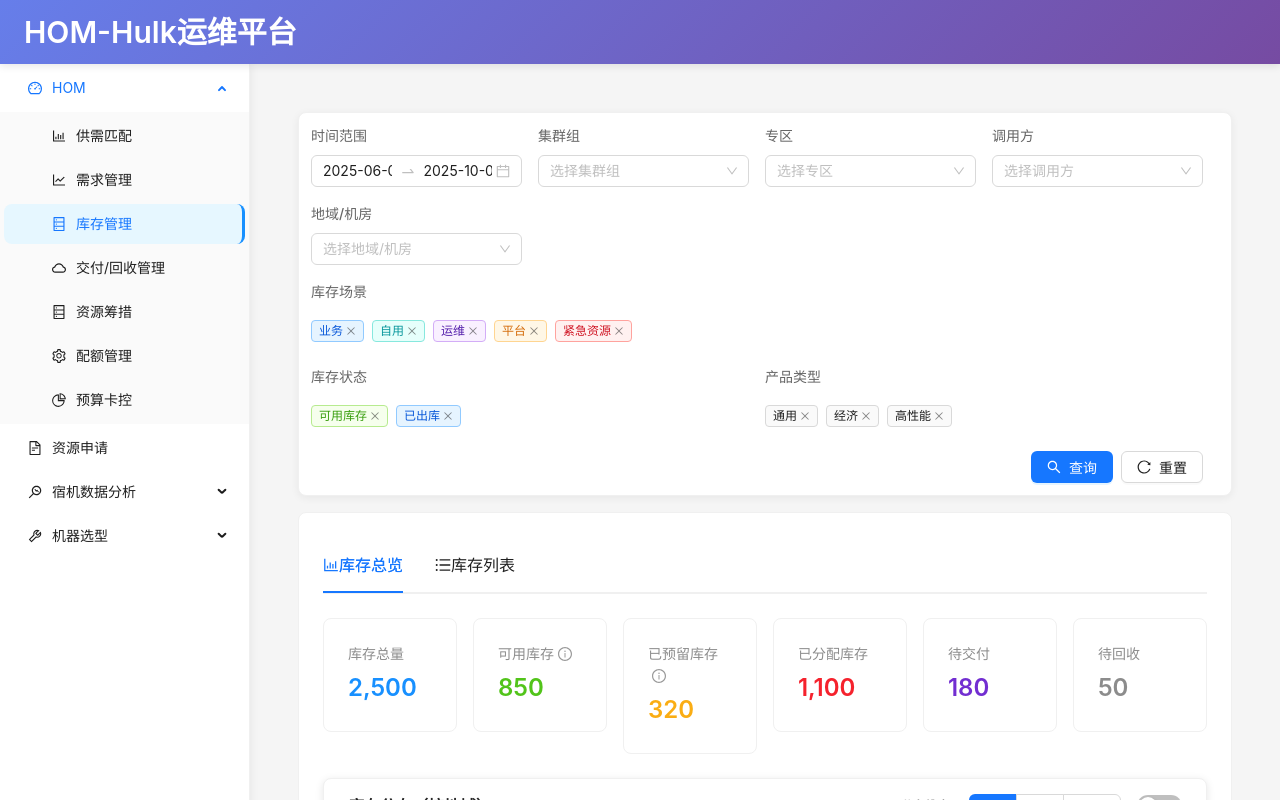
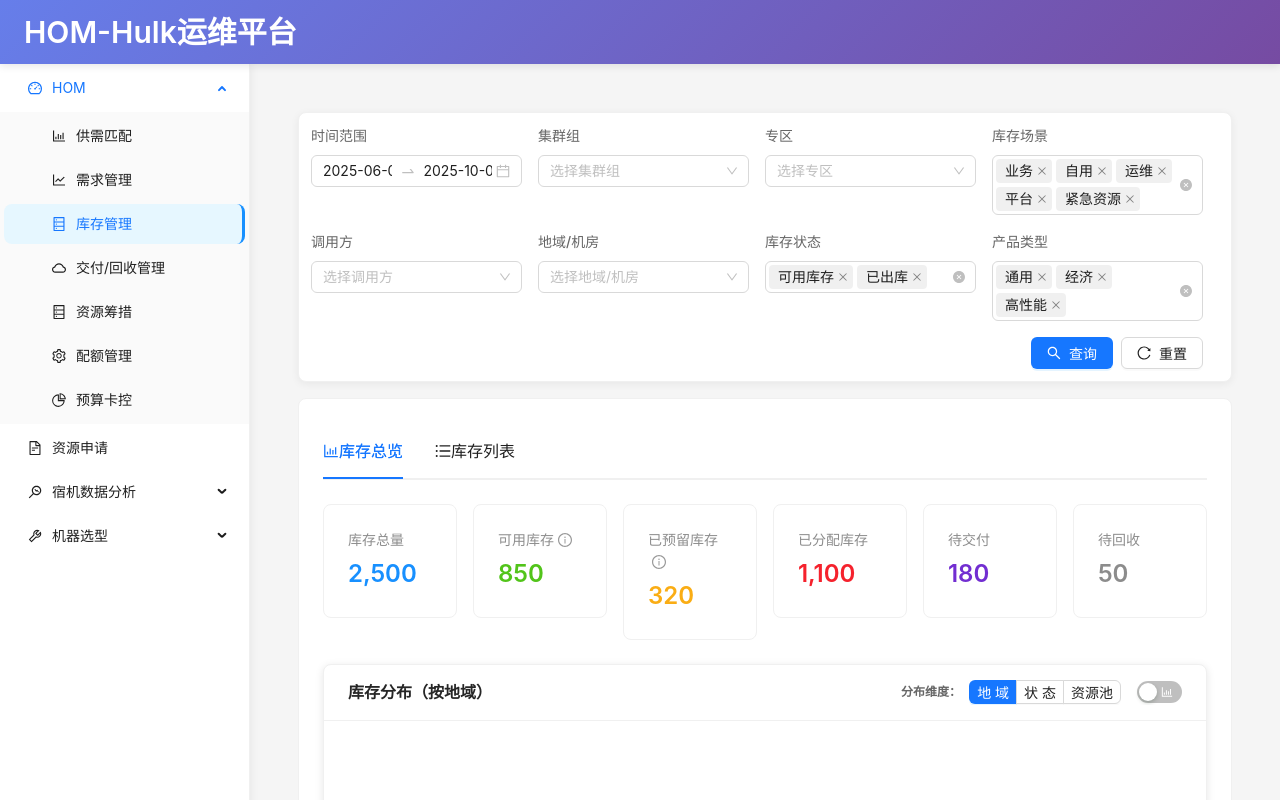
Before and after one commit to tasyskybenjamin/hulk_F1, a React (Create React App) app: page / in a window 1280 px wide. Shown: the top 800 px of the page. Built offline with nearby package versions, Linux system fonts and the light colour scheme; the HTML template or start-up script is replaced by a standard one.

Commit message:
将库存场景、库存状态、产品类型改回下拉选择框形式，保持默认全部选中

```diff
--- a/src/components/InventoryManagementPage.js
+++ b/src/components/InventoryManagementPage.js
@@ -26,8 +26,7 @@ import {
   BarChartOutlined as OverviewOutlined,
   ReloadOutlined,
   SearchOutlined,
-  FilterOutlined,
-  CloseOutlined
+  FilterOutlined
 } from '@ant-design/icons';
 import dayjs from 'dayjs';
 import './InventoryManagementPage.css';
@@ -419,8 +418,6 @@ const InventoryManagementPage = () => {
     const [selectedClusterGroups, setSelectedClusterGroups] = useState([]);
     const [selectedZones, setSelectedZones] = useState([]);
     const [selectedScenarios, setSelectedScenarios] = useState(filters.inventoryScenario || []);
-    const [selectedStatus, setSelectedStatus] = useState(filters.inventoryStatus || []);
-    const [selectedProductTypes, setSelectedProductTypes] = useState(filters.productType || []);
 
     // 获取可用的专区选项
     const getZoneOptions = () => {
@@ -450,10 +447,6 @@ const InventoryManagementPage = () => {
 
     const handleSubmit = () => {
       const values = form.getFieldsValue();
-      // 确保标签选择的值也被包含在提交的值中
-      values.inventoryScenario = selectedScenarios;
-      values.inventoryStatus = selectedStatus;
-      values.productType = selectedProductTypes;
       onChange(values);
     };
 
@@ -461,14 +454,7 @@ const InventoryManagementPage = () => {
       form.resetFields();
       setSelectedClusterGroups([]);
       setSelectedZones([]);
-      // 重置为所有选项
-      const allScenarios = Object.keys(scenarioTagMap);
-      const allStatus = Object.keys(statusTagMap);
-      const allProductTypes = Object.keys(productTypeTagMap);
-
-      setSelectedScenarios(allScenarios);
-      setSelectedStatus(allStatus);
-      setSelectedProductTypes(allProductTypes);
+      setSelectedScenarios(filters.inventoryScenario || []);
 
       onChange({
         dateRange: getDefaultDateRange(),
@@ -476,9 +462,9 @@ const InventoryManagementPage = () => {
         zone: [],
         caller: [],
         region: [],
-        inventoryStatus: allStatus,
-        productType: allProductTypes,
-        inventoryScenario: allScenarios
+        inventoryStatus: ['available', 'delivered'],
+        productType: ['general', 'economy', 'highPerformance'],
+        inventoryScenario: ['business', 'selfUse', 'operation', 'platform', 'emergency']
       });
     };
 
@@ -495,52 +481,18 @@ const InventoryManagementPage = () => {
       setSelectedZones(values);
     };
 
-    // 处理库存场景标签点击
-    const handleScenarioTagClick = (scenario) => {
-      const newSelectedScenarios = selectedScenarios.includes(scenario)
-        ? selectedScenarios.filter(s => s !== scenario)
-        : [...selectedScenarios, scenario];
-
-      setSelectedScenarios(newSelectedScenarios);
-
-      // 如果移除了某个场景，也需要移除该场景下的调用方
-      if (!newSelectedScenarios.includes(scenario)) {
-        const currentCallers = form.getFieldValue('caller') || [];
-        const scenarioCallers = (callerOptions[scenario] || []).map(c => c.value);
-        const newCallers = currentCallers.filter(c => !scenarioCallers.includes(c));
-        form.setFieldsValue({ caller: newCallers });
-      }
-    };
-
-    // 处理库存状态标签点击
-    const handleStatusTagClick = (status) => {
-      const newSelectedStatus = selectedStatus.includes(status)
-        ? selectedStatus.filter(s => s !== status)
-        : [...selectedStatus, status];
-
-      setSelectedStatus(newSelectedStatus);
-    };
-
-    // 处理产品类型标签点击
-    const handleProductTypeTagClick = (type) => {
-      const newSelectedProductTypes = selectedProductTypes.includes(type)
-        ? selectedProductTypes.filter(t => t !== type)
-        : [...selectedProductTypes, type];
-
-      setSelectedProductTypes(newSelectedProductTypes);
+    // 处理库存场景变化
+    const handleScenarioChange = (values) => {
+      setSelectedScenarios(values);
+      // 清空调用方选择
+      form.setFieldsValue({ caller: [] });
     };
 
     return (
       <Form
         form={form}
         layout="inline"
-        initialValues={{
-          ...filters,
-          // 不包含标签选择的字段，因为它们会单独处理
-          inventoryScenario: undefined,
-          inventoryStatus: undefined,
-          productType: undefined
-        }}
+        initialValues={filters}
         onFinish={handleSubmit}
       >
         <Row gutter={[16, 16]} style={{ width: '100%' }}>
@@ -593,6 +545,27 @@ const InventoryManagementPage = () => {
           </Col>
           <Col xs={24} sm={12} md={8} lg={6}>
             <div className="filter-item">
+              <span className="filter-label">库存场景</span>
+              <Form.Item name="inventoryScenario" style={{ width: '100%', marginBottom: 0 }}>
+                <Select
+                  mode="multiple"
+                  placeholder="选择库存场景"
+                  style={{ width: '100%' }}
+                  allowClear
+                  onChange={handleScenarioChange}
+                  options={[
+                    { value: 'business', label: '业务' },
+                    { value: 'selfUse', label: '自用' },
+                    { value: 'operation', label: '运维' },
+                    { value: 'platform', label: '平台' },
+                    { value: 'emergency', label: '紧急资源' }
+                  ]}
+                />
+              </Form.Item>
+            </div>
+          </Col>
+          <Col xs={24} sm={12} md={8} lg={6}>
+            <div className="filter-item">
               <span className="filter-label">调用方</span>
               <Form.Item name="caller" style={{ width: '100%', marginBottom: 0 }}>
                 <Select
@@ -619,91 +592,41 @@ const InventoryManagementPage = () => {
               </Form.Item>
             </div>
           </Col>
-
-          {/* 库存场景标签 */}
-          <Col xs={24} sm={24} md={24} lg={24}>
+          <Col xs={24} sm={12} md={8} lg={6}>
             <div className="filter-item">
-              <span className="filter-label">库存场景</span>
-              <div style={{ marginTop: 8 }}>
-                {Object.entries(scenarioTagMap).map(([key, { label, color }]) => (
-                  <Tag
-                    key={key}
-                    color={selectedScenarios.includes(key) ? color : 'default'}
-                    style={{
-                      marginBottom: 8,
-                      cursor: 'pointer',
-                      opacity: selectedScenarios.includes(key) ? 1 : 0.6
-                    }}
-                    onClick={() => handleScenarioTagClick(key)}
-                    closable={selectedScenarios.includes(key)}
-                    onClose={(e) => {
-                      e.preventDefault();
-                      handleScenarioTagClick(key);
-                    }}
-                  >
-                    {label}
-                  </Tag>
-                ))}
-              </div>
+              <span className="filter-label">库存状态</span>
+              <Form.Item name="inventoryStatus" style={{ width: '100%', marginBottom: 0 }}>
+                <Select
+                  mode="multiple"
+                  placeholder="选择库存状态"
+                  style={{ width: '100%' }}
+                  allowClear
+                  options={[
+                    { value: 'available', label: '可用库存' },
+                    { value: 'delivered', label: '已出库' }
+                  ]}
+                />
+              </Form.Item>
             </div>
           </Col>
-
-          {/* 库存状态标签 */}
-          <Col xs={24} sm={12} md={12} lg={12}>
+          <Col xs={24} sm={12} md={8} lg={6}>
             <div className="filter-item">
-              <span className="filter-label">库存状态</span>
-              <div style={{ marginTop: 8 }}>
-                {Object.entries(statusTagMap).map(([key, { label, color }]) => (
-                  <Tag
-                    key={key}
-                    color={selectedStatus.includes(key) ? color : 'default'}
-                    style={{
-                      marginBottom: 8,
-                      cursor: 'pointer',
-                      opacity: selectedStatus.includes(key) ? 1 : 0.6
-                    }}
-                    onClick={() => handleStatusTagClick(key)}
-                    closable={selectedStatus.includes(key)}
-                    onClose={(e) => {
-                      e.preventDefault();
-                      handleStatusTagClick(key);
-                    }}
-                  >
-                    {label}
-                  </Tag>
-                ))}
-              </div>
+              <span className="filter-label">产品类型</span>
+              <Form.Item name="productType" style={{ width: '100%', marginBottom: 0 }}>
+                <Select
+                  mode="multiple"
+                  placeholder="选择产品类型"
+                  style={{ width: '100%' }}
+                  allowClear
+                  options={[
+                    { value: 'general', label: '通用' },
+                    { value: 'economy', label: '经济' },
+                    { value: 'highPerformance', label: '高性能' }
+                  ]}
+                />
+              </Form.Item>
             </div>
           </Col>
-
-          {/* 产品类型标签 */}
-          <Col xs={24} sm={12} md={12} lg={12}>
-            <div className="filter-item">
-              <span className="filter-label">产品类型</span>
-              <div style={{ marginTop: 8 }}>
-                {Object.entries(productTypeTagMap).map(([key, { label, color }]) => (
-                  <Tag
-                    key={key}
-                    color={selectedProductTypes.includes(key) ? color : 'default'}
-                    style={{
-                      marginBottom: 8,
-                      cursor: 'pointer',
-                      opacity: selectedProductTypes.includes(key) ? 1 : 0.6
-                    }}
-                    onClick={() => handleProductTypeTagClick(key)}
-                    closable={selectedProductTypes.includes(key)}
-                    onClose={(e) => {
-                      e.preventDefault();
-                      handleProductTypeTagClick(key);
-                    }}
-                  >
-                    {label}
-                  </Tag>
-                ))}
-              </div>
-            </div>
-          </Col>
-
           <Col xs={24} sm={24} md={24} lg={24} style={{ textAlign: 'right' }}>
             <Space>
               <Button
```
